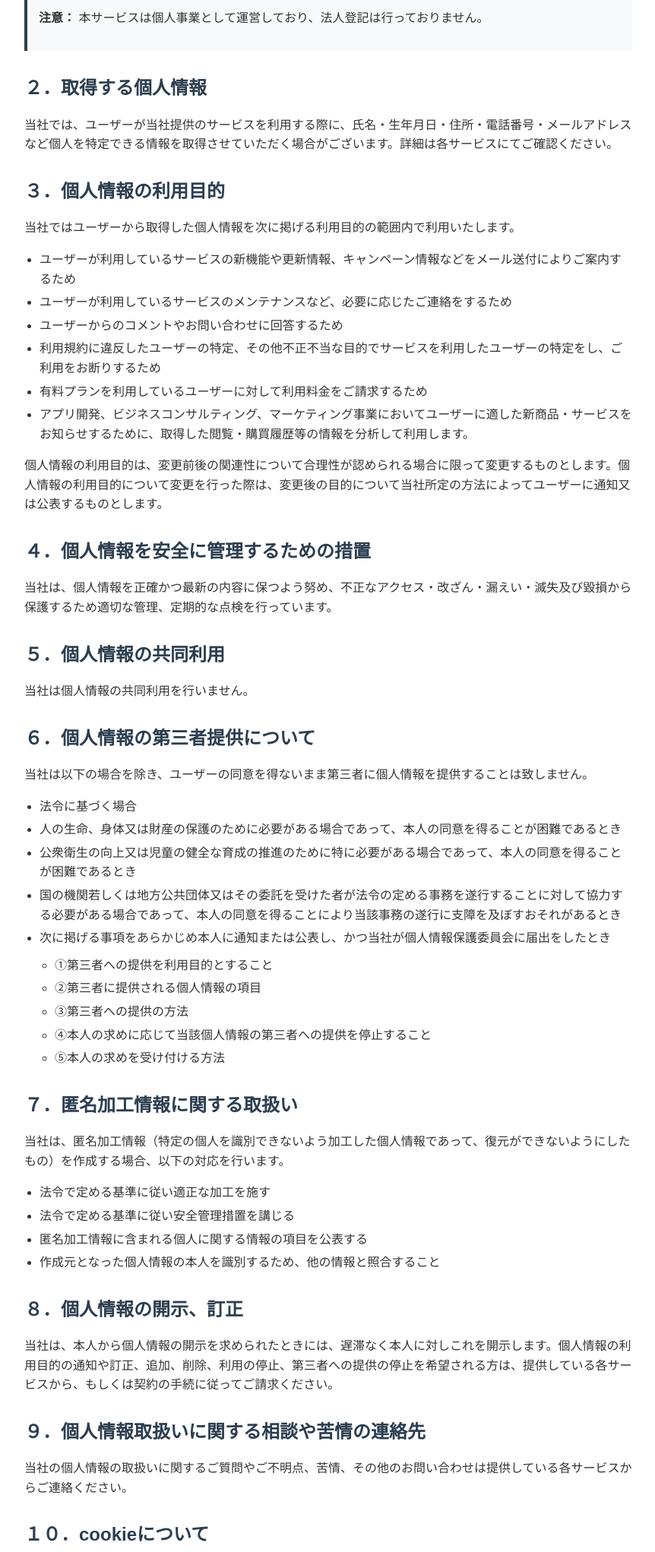
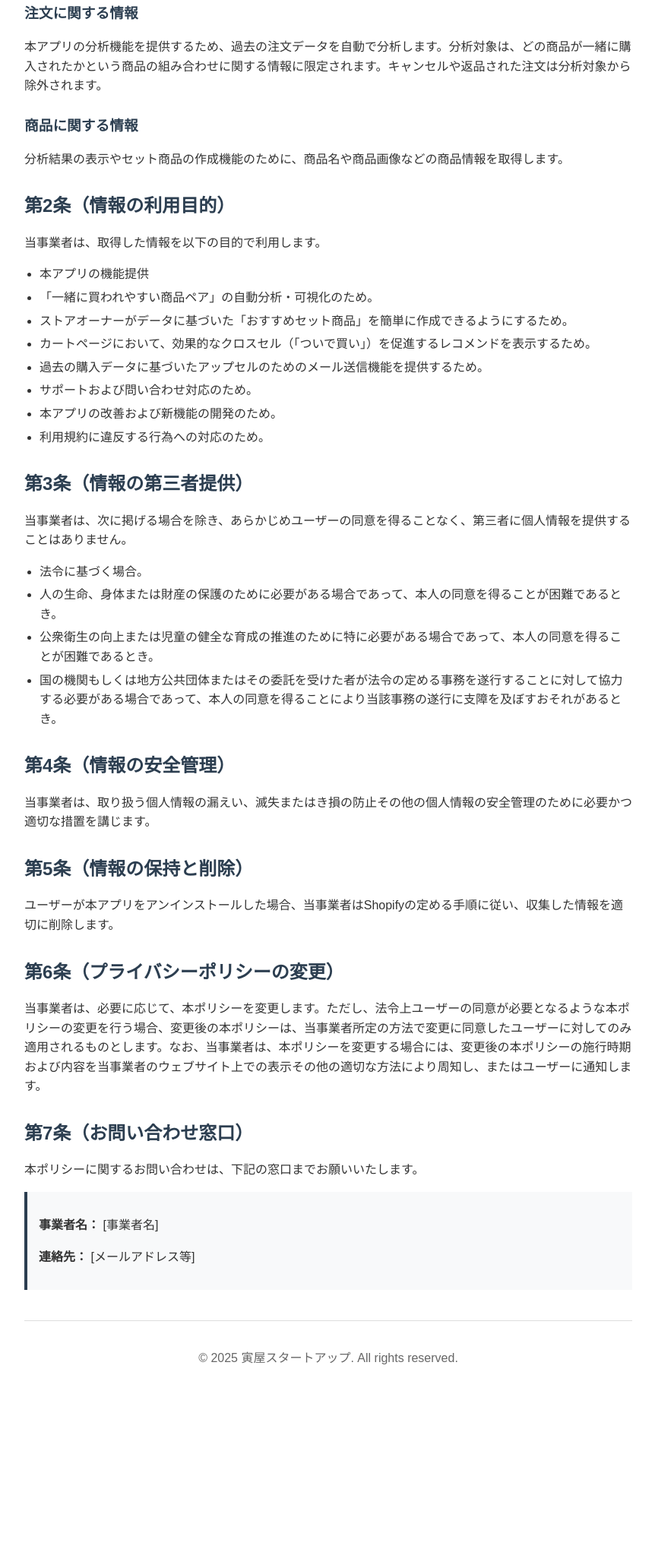
Before and after one commit to Toraya-startup/Toraya-startup.github.io, a website: page privacy.html in a window 1280 px wide. Shown: the part 550-2593 px from the top of the page at 76% size, without its empty margins (208-1070 px from the left). After the commit the page ends 2387 px from the top, so only its background shows below. Drawn offline with Linux system fonts and the light colour scheme.

Commit message:
privacy policy 差し替え

```diff
--- /dev/null
+++ b/config.js
@@ -0,0 +1,6 @@
+// 事業者情報の設定
+const COMPANY_CONFIG = {
+  name: "寅屋スタートアップ",
+  email: "info@toraya-startup.com",
+  address: "千葉県",
+};
--- a/privacy.html
+++ b/privacy.html
@@ -3,7 +3,7 @@
 <head>
     <meta charset="UTF-8">
     <meta name="viewport" content="width=device-width, initial-scale=1.0">
-    <title>プライバシーポリシー - 寅屋スタートアップ</title>
+    <title>プライバシーポリシー - <span id="company-name">[事業者名]</span></title>
     <style>
         body {
             font-family: "Hiragino Sans", "Hiragino Kaku Gothic ProN", "Meiryo", sans-serif;
@@ -69,82 +69,75 @@
         <a href="privacy.html">プライバシーポリシー</a>
     </div>
 
-    <h1>プライバシーポリシー（個人情報保護方針）</h1>
+    <h1>プライバシーポリシー</h1>
 
-    <p>寅屋スタートアップ（以下「当社」といいます。）は、ユーザーの個人情報（個人情報保護法第２条第１項により定義された「個人情報」をいい、以下同様とします。）について以下のとおりプライバシーポリシー（以下「本ポリシー」といいます。）を定めます。本ポリシーは、当社がどのような個人情報を取得し、それをどのように利用・共有するか、ユーザーがどのようにご自身の個人情報を管理できるかといったことをご説明するものです。</p>
+    <p><span id="company-name-main">[事業者名]</span>（以下、「当事業者」といいます。）は、当事業者が提供するShopifyアプリ「ついで買い」促進アシスタント（以下、「本アプリ」といいます。）の利用者（以下、「ユーザー」といいます。）の個人情報の取扱いについて、以下のとおりプライバシーポリシー（以下、「本ポリシー」といいます。）を定めます。</p>
 
-    <h2>１．事業者情報</h2>
-    <div class="company-info">
-        <p><strong>事業者名：</strong> 寅屋スタートアップ</p>
-        <p><strong>所在地：</strong> 千葉県</p>
-        <p><strong>連絡先：</strong> info@toraya-startup.com</p>
-        <p><strong>注意：</strong> 本サービスは個人事業として運営しており、法人登記は行っておりません。</p>
+    <h2>第1条（収集する情報および収集方法）</h2>
+    <p>本アプリは、ユーザーが本アプリをインストールし、利用するにあたり、ShopifyのAPIを通じて以下の情報を取得します。本アプリがユーザーの顧客の個人情報（氏名、住所、電話番号、メールアドレス等）を独自に収集、保持することはありません。</p>
+
+    <h3>ストアに関する情報</h3>
+    <p>ストアの基本情報（ストア名、ドメイン、連絡先メールアドレスなど）</p>
+
+    <h3>注文に関する情報</h3>
+    <p>本アプリの分析機能を提供するため、過去の注文データを自動で分析します。分析対象は、どの商品が一緒に購入されたかという商品の組み合わせに関する情報に限定されます。キャンセルや返品された注文は分析対象から除外されます。</p>
+
+    <h3>商品に関する情報</h3>
+    <p>分析結果の表示やセット商品の作成機能のために、商品名や商品画像などの商品情報を取得します。</p>
+
+    <h2>第2条（情報の利用目的）</h2>
+    <p>当事業者は、取得した情報を以下の目的で利用します。</p>
+    <ul>
+        <li>本アプリの機能提供</li>
+        <li>「一緒に買われやすい商品ペア」の自動分析・可視化のため。</li>
+        <li>ストアオーナーがデータに基づいた「おすすめセット商品」を簡単に作成できるようにするため。</li>
+        <li>カートページにおいて、効果的なクロスセル（「ついで買い」）を促進するレコメンドを表示するため。</li>
+        <li>過去の購入データに基づいたアップセルのためのメール送信機能を提供するため。</li>
+        <li>サポートおよび問い合わせ対応のため。</li>
+        <li>本アプリの改善および新機能の開発のため。</li>
+        <li>利用規約に違反する行為への対応のため。</li>
+    </ul>
+
+    <h2>第3条（情報の第三者提供）</h2>
+    <p>当事業者は、次に掲げる場合を除き、あらかじめユーザーの同意を得ることなく、第三者に個人情報を提供することはありません。</p>
+    <ul>
+        <li>法令に基づく場合。</li>
+        <li>人の生命、身体または財産の保護のために必要がある場合であって、本人の同意を得ることが困難であるとき。</li>
+        <li>公衆衛生の向上または児童の健全な育成の推進のために特に必要がある場合であって、本人の同意を得ることが困難であるとき。</li>
+        <li>国の機関もしくは地方公共団体またはその委託を受けた者が法令の定める事務を遂行することに対して協力する必要がある場合であって、本人の同意を得ることにより当該事務の遂行に支障を及ぼすおそれがあるとき。</li>
+    </ul>
+
+    <h2>第4条（情報の安全管理）</h2>
+    <p>当事業者は、取り扱う個人情報の漏えい、滅失またはき損の防止その他の個人情報の安全管理のために必要かつ適切な措置を講じます。</p>
+
+    <h2>第5条（情報の保持と削除）</h2>
+    <p>ユーザーが本アプリをアンインストールした場合、当事業者はShopifyの定める手順に従い、収集した情報を適切に削除します。</p>
+
+    <h2>第6条（プライバシーポリシーの変更）</h2>
+    <p>当事業者は、必要に応じて、本ポリシーを変更します。ただし、法令上ユーザーの同意が必要となるような本ポリシーの変更を行う場合、変更後の本ポリシーは、当事業者所定の方法で変更に同意したユーザーに対してのみ適用されるものとします。なお、当事業者は、本ポリシーを変更する場合には、変更後の本ポリシーの施行時期および内容を当事業者のウェブサイト上での表示その他の適切な方法により周知し、またはユーザーに通知します。</p>
+
+    <h2>第7条（お問い合わせ窓口）</h2>
+    <p>本ポリシーに関するお問い合わせは、下記の窓口までお願いいたします。</p>
+    <div class="contact-info">
+        <p><strong>事業者名：</strong> <span id="company-name-contact">[事業者名]</span></p>
+        <p><strong>連絡先：</strong> <span id="company-email">[メールアドレス等]</span></p>
     </div>
 
-    <h2>２．取得する個人情報</h2>
-    <p>当社では、ユーザーが当社提供のサービスを利用する際に、氏名・生年月日・住所・電話番号・メールアドレスなど個人を特定できる情報を取得させていただく場合がございます。詳細は各サービスにてご確認ください。</p>
+    <div style="margin-top: 40px; padding-top: 20px; border-top: 1px solid #ddd; text-align: center; color: #666;">
+        <p>&copy; 2025 <span id="company-name-footer">寅屋スタートアップ</span>. All rights reserved.</p>
+    </div>
 
-    <h2>３．個人情報の利用目的</h2>
-    <p>当社ではユーザーから取得した個人情報を次に掲げる利用目的の範囲内で利用いたします。</p>
-    <ul>
-        <li>ユーザーが利用しているサービスの新機能や更新情報、キャンペーン情報などをメール送付によりご案内するため</li>
-        <li>ユーザーが利用しているサービスのメンテナンスなど、必要に応じたご連絡をするため</li>
-        <li>ユーザーからのコメントやお問い合わせに回答するため</li>
-        <li>利用規約に違反したユーザーの特定、その他不正不当な目的でサービスを利用したユーザーの特定をし、ご利用をお断りするため</li>
-        <li>有料プランを利用しているユーザーに対して利用料金をご請求するため</li>
-        <li>アプリ開発、ビジネスコンサルティング、マーケティング事業においてユーザーに適した新商品・サービスをお知らせするために、取得した閲覧・購買履歴等の情報を分析して利用します。</li>
-    </ul>
-    <p>個人情報の利用目的は、変更前後の関連性について合理性が認められる場合に限って変更するものとします。個人情報の利用目的について変更を行った際は、変更後の目的について当社所定の方法によってユーザーに通知又は公表するものとします。</p>
-
-    <h2>４．個人情報を安全に管理するための措置</h2>
-    <p>当社は、個人情報を正確かつ最新の内容に保つよう努め、不正なアクセス・改ざん・漏えい・滅失及び毀損から保護するため適切な管理、定期的な点検を行っています。</p>
-
-    <h2>５．個人情報の共同利用</h2>
-    <p>当社は個人情報の共同利用を行いません。</p>
-
-    <h2>６．個人情報の第三者提供について</h2>
-    <p>当社は以下の場合を除き、ユーザーの同意を得ないまま第三者に個人情報を提供することは致しません。</p>
-    <ul>
-        <li>法令に基づく場合</li>
-        <li>人の生命、身体又は財産の保護のために必要がある場合であって、本人の同意を得ることが困難であるとき</li>
-        <li>公衆衛生の向上又は児童の健全な育成の推進のために特に必要がある場合であって、本人の同意を得ることが困難であるとき</li>
-        <li>国の機関若しくは地方公共団体又はその委託を受けた者が法令の定める事務を遂行することに対して協力する必要がある場合であって、本人の同意を得ることにより当該事務の遂行に支障を及ぼすおそれがあるとき</li>
-        <li>次に掲げる事項をあらかじめ本人に通知または公表し、かつ当社が個人情報保護委員会に届出をしたとき
-            <ul>
-                <li>①第三者への提供を利用目的とすること</li>
-                <li>②第三者に提供される個人情報の項目</li>
-                <li>③第三者への提供の方法</li>
-                <li>④本人の求めに応じて当該個人情報の第三者への提供を停止すること</li>
-                <li>⑤本人の求めを受け付ける方法</li>
-            </ul>
-        </li>
-    </ul>
-
-    <h2>７．匿名加工情報に関する取扱い</h2>
-    <p>当社は、匿名加工情報（特定の個人を識別できないよう加工した個人情報であって、復元ができないようにしたもの）を作成する場合、以下の対応を行います。</p>
-    <ul>
-        <li>法令で定める基準に従い適正な加工を施す</li>
-        <li>法令で定める基準に従い安全管理措置を講じる</li>
-        <li>匿名加工情報に含まれる個人に関する情報の項目を公表する</li>
-        <li>作成元となった個人情報の本人を識別するため、他の情報と照合すること</li>
-    </ul>
-
-    <h2>８．個人情報の開示、訂正</h2>
-    <p>当社は、本人から個人情報の開示を求められたときには、遅滞なく本人に対しこれを開示します。個人情報の利用目的の通知や訂正、追加、削除、利用の停止、第三者への提供の停止を希望される方は、提供している各サービスから、もしくは契約の手続に従ってご請求ください。</p>
-
-    <h2>９．個人情報取扱いに関する相談や苦情の連絡先</h2>
-    <p>当社の個人情報の取扱いに関するご質問やご不明点、苦情、その他のお問い合わせは提供している各サービスからご連絡ください。</p>
-
-    <h2>１０．cookieについて</h2>
-    <p>cookieとは、WebサーバーからWebブラウザに送信されるデータのことです。Webサーバーがcookieを参照することでユーザーのパソコンを識別でき、効率的に当社Webサイトを利用することができます。当社Webサイトがcookieとして送るファイルは、個人を特定するような情報を含んでおりません。お使いのWebブラウザの設定により、cookieを無効にすることも可能です。</p>
-
-    <h2>１１．プライバシーポリシーの制定日及び改定日</h2>
-    <ul>
-        <li>制定：2025年10月3日</li>
-    </ul>
-
-    <div style="margin-top: 40px; padding-top: 20px; border-top: 1px solid #ddd; text-align: center; color: #666;">
-        <p>&copy; 2025 寅屋スタートアップ. All rights reserved.</p>
-    </div>
+    <!-- 設定ファイルの読み込み -->
+    <script src="config.js"></script>
+    <script>
+        // 事業者情報を動的に設定
+        document.addEventListener('DOMContentLoaded', function() {
+            document.getElementById('company-name').textContent = COMPANY_CONFIG.name;
+            document.getElementById('company-name-main').textContent = COMPANY_CONFIG.name;
+            document.getElementById('company-name-contact').textContent = COMPANY_CONFIG.name;
+            document.getElementById('company-name-footer').textContent = COMPANY_CONFIG.name;
+            document.getElementById('company-email').textContent = COMPANY_CONFIG.email;
+        });
+    </script>
 </body>
 </html>
```
Also changed, not shown: index.html (+16 -4 lines).
